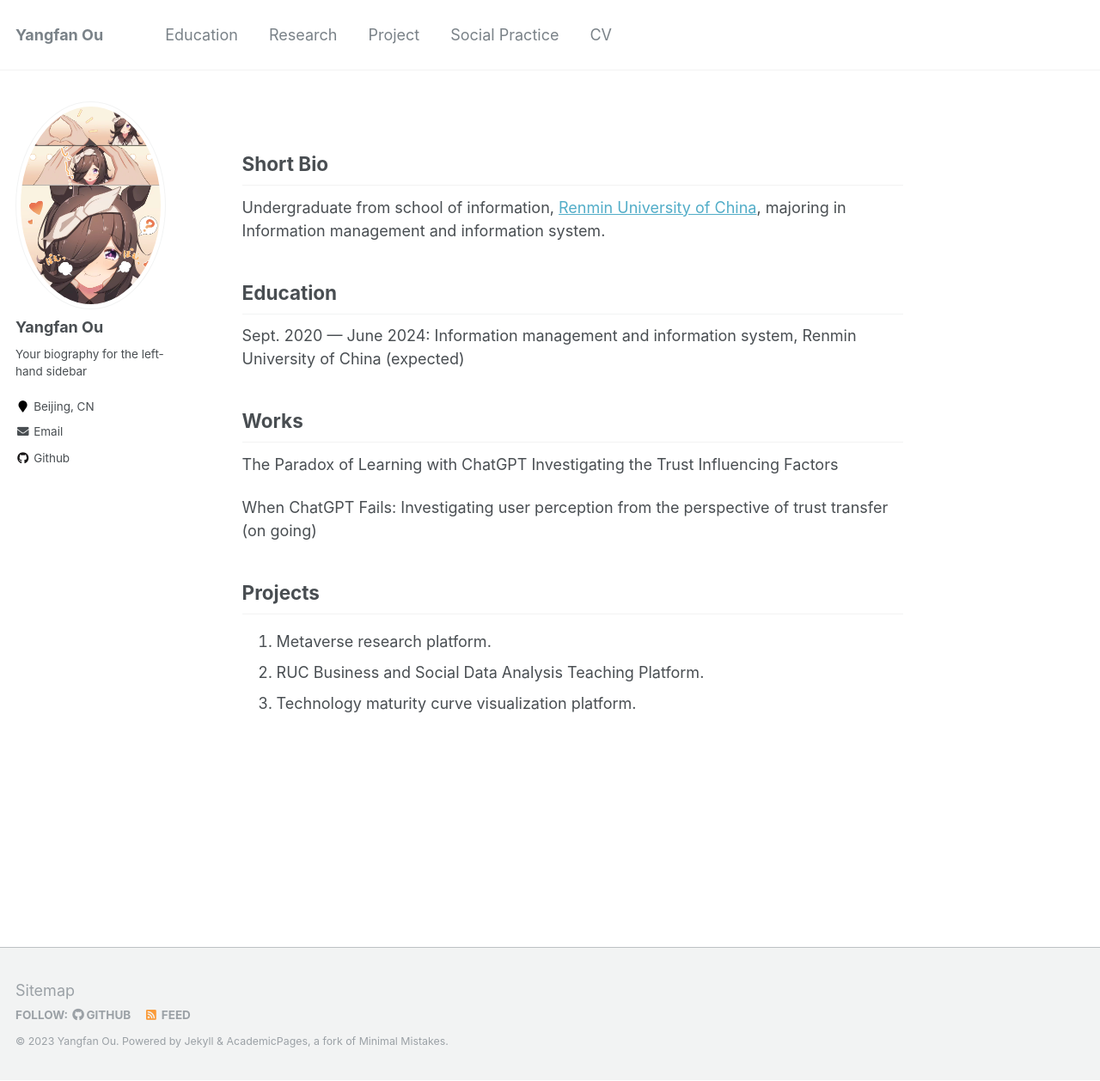
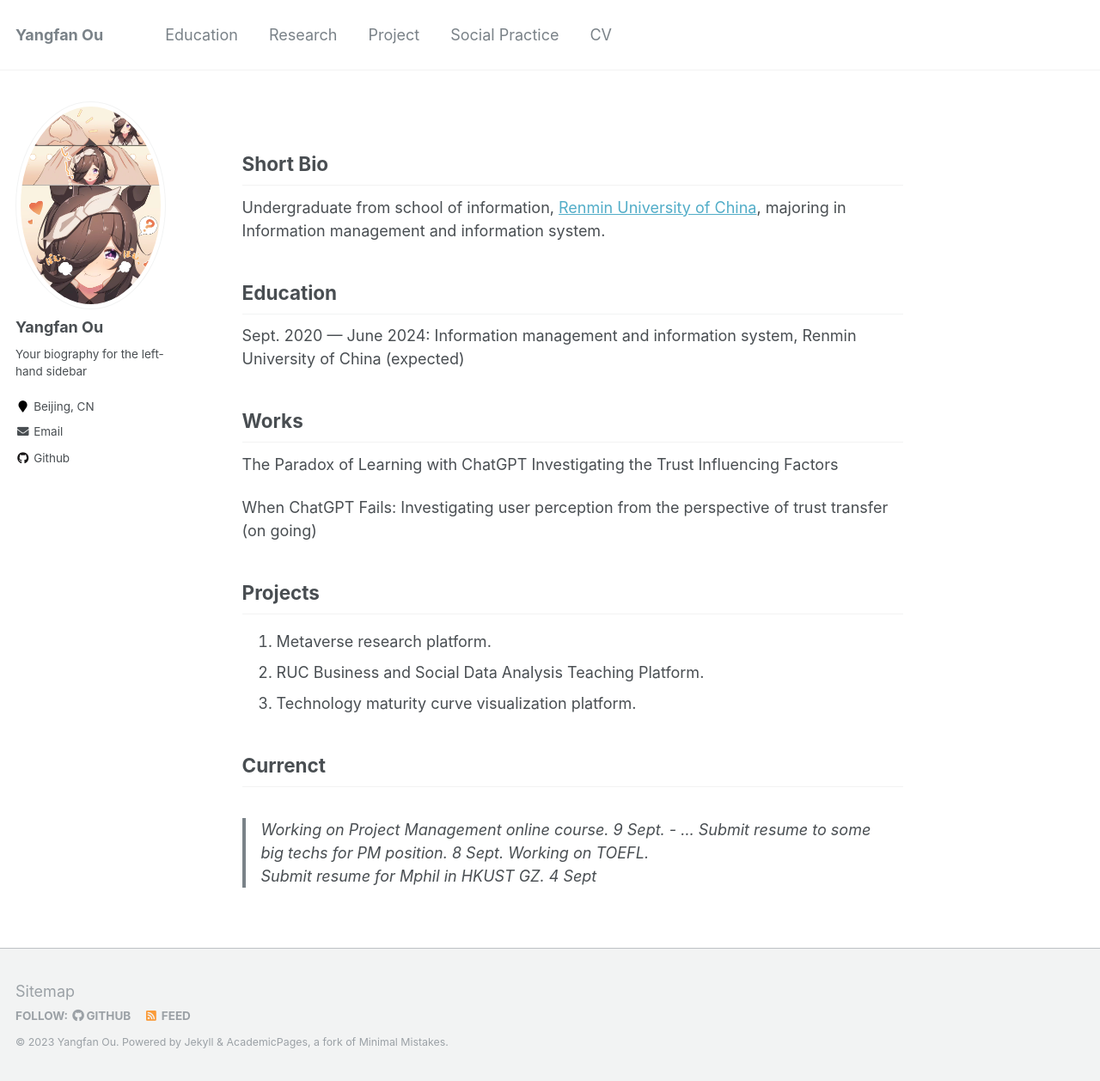
Before and after one commit to gioun/gioun.github.io, a Jekyll site: the page built from _pages/about.md, in a window 1280 px wide and 1258 px high. Shown: the whole window at 86% size. Built offline with Jekyll 4.4.1, drawn with Linux system fonts in a browser that asks for light colours.

Commit message:
Update about.md

```diff
--- a/_pages/about.md
+++ b/_pages/about.md
@@ -30,3 +30,12 @@ Projects
 1. Metaverse research platform.
 2. RUC Business and Social Data Analysis Teaching Platform.
 3. Technology maturity curve visualization platform.
+
+
+Currenct
+------
+
+> Working on Project Management online course.     9 Sept. - ...
+> Submit resume to some big techs for PM position.    8 Sept.
+> Working on TOEFL.
+> Submit resume for Mphil in HKUST GZ.    4 Sept
```
